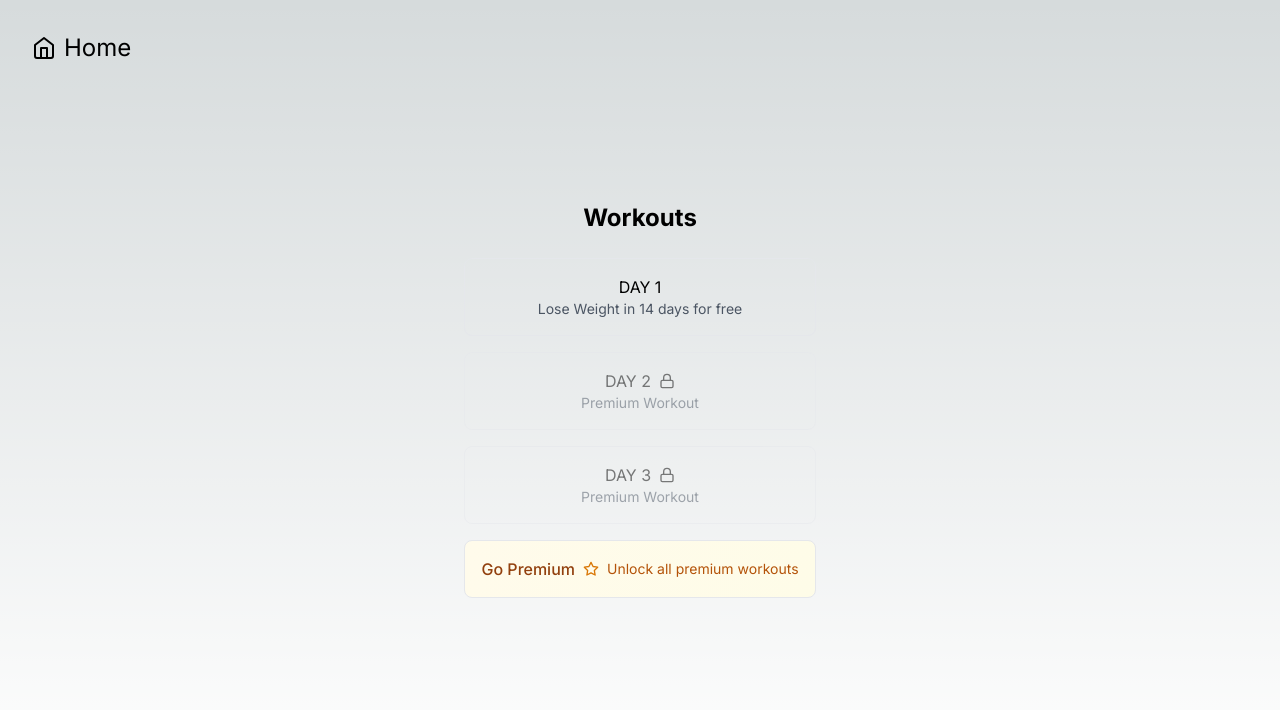
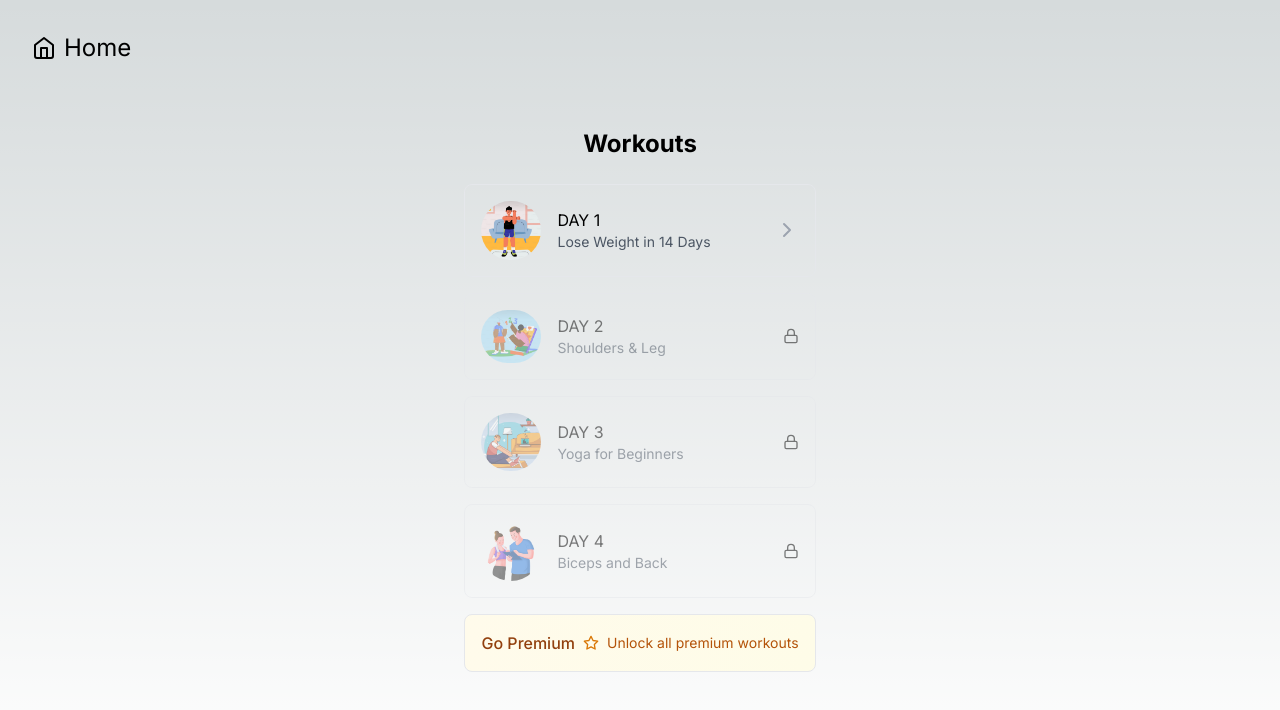
Before and after one commit to romanvieito/gym-feedback-ai-9-4, a Next.js app: page / in a window 1280 px wide. Shown: the top 710 px of the page. Built offline with nearby package versions, Linux system fonts and the light colour scheme.

Commit message:
better menu

```diff
--- a/app/page.tsx
+++ b/app/page.tsx
@@ -35,17 +35,49 @@ export default function Home() {
           <div className="flex flex-col gap-4 w-full max-w-md">
             <button
               onClick={() => setShowApp(true)}
-              className="text-center p-4 border rounded-lg hover:bg-gray-100"
+              className="text-center p-4 border rounded-lg hover:bg-gray-100 flex items-center"
             >
-              DAY 1
-              <p className="text-sm text-gray-600">Lose Weight in 14 days for free</p>
+              <Image
+                src="/images/1.png"
+                alt="Chest and Back workout"
+                width={60}
+                height={60}
+                className="rounded-full mr-4 object-cover"
+              />
+              <div className="flex-1 text-left">
+                <div>DAY 1</div>
+                <p className="text-sm text-gray-600">Lose Weight in 14 Days</p>
+              </div>
+              <svg
+                xmlns="http://www.w3.org/2000/svg"
+                width="24"
+                height="24"
+                viewBox="0 0 24 24"
+                fill="none"
+                stroke="currentColor"
+                strokeWidth="2"
+                strokeLinecap="round"
+                strokeLinejoin="round"
+                className="text-gray-400"
+              >
+                <polyline points="9 18 15 12 9 6"></polyline>
+              </svg>
             </button>
 
             <div
-              className="p-4 border rounded-lg cursor-not-allowed opacity-50 relative"
+              className="p-4 border rounded-lg cursor-not-allowed opacity-50 relative flex items-center"
             >
-              <div className="flex items-center justify-center gap-2">
-                DAY 2
+              <Image
+                src="/images/3.png"
+                alt="Shoulders and Leg workout"
+                width={60}
+                height={60}
+                className="rounded-full mr-4 object-cover"
+              />
+              <div className="flex-1 text-left">
+                <div>DAY 2</div>
+                <p className="text-sm text-gray-600">Shoulders & Leg</p>
+              </div>
               <svg
                 xmlns="http://www.w3.org/2000/svg"
                 width="16"
@@ -61,14 +93,21 @@ export default function Home() {
                 <path d="M7 11V7a5 5 0 0 1 10 0v4"></path>
               </svg>
             </div>
-              <p className="text-sm text-gray-600 text-center">Premium Workout</p>
-            </div>
 
             <div
-              className="p-4 border rounded-lg cursor-not-allowed opacity-50 relative"
+              className="p-4 border rounded-lg cursor-not-allowed opacity-50 relative flex items-center"
             >
-              <div className="flex items-center justify-center gap-2">
-                DAY 3
+              <Image
+                src="/images/2.png"
+                alt="Quadriceps and Back workout"
+                width={60}
+                height={60}
+                className="rounded-full mr-4 object-cover"
+              />
+              <div className="flex-1 text-left">
+                <div>DAY 3</div>
+                <p className="text-sm text-gray-600">Yoga for Beginners</p>
+              </div>
               <svg
                 xmlns="http://www.w3.org/2000/svg"
                 width="16"
@@ -84,7 +123,35 @@ export default function Home() {
                 <path d="M7 11V7a5 5 0 0 1 10 0v4"></path>
               </svg>
             </div>
-              <p className="text-sm text-gray-600 text-center">Premium Workout</p>
+
+            <div
+              className="p-4 border rounded-lg cursor-not-allowed opacity-50 relative flex items-center"
+            >
+              <Image
+                src="/images/4.png"
+                alt="Biceps and Back workout"
+                width={60}
+                height={60}
+                className="rounded-full mr-4 object-cover"
+              />
+              <div className="flex-1 text-left">
+                <div>DAY 4</div>
+                <p className="text-sm text-gray-600">Biceps and Back</p>
+              </div>
+              <svg
+                xmlns="http://www.w3.org/2000/svg"
+                width="16"
+                height="16"
+                viewBox="0 0 24 24"
+                fill="none"
+                stroke="currentColor"
+                strokeWidth="2"
+                strokeLinecap="round"
+                strokeLinejoin="round"
+              >
+                <rect x="3" y="11" width="18" height="11" rx="2" ry="2"></rect>
+                <path d="M7 11V7a5 5 0 0 1 10 0v4"></path>
+              </svg>
             </div>
 
             <Link
```
Lines whose indentation alone changed are shown as unchanged.
